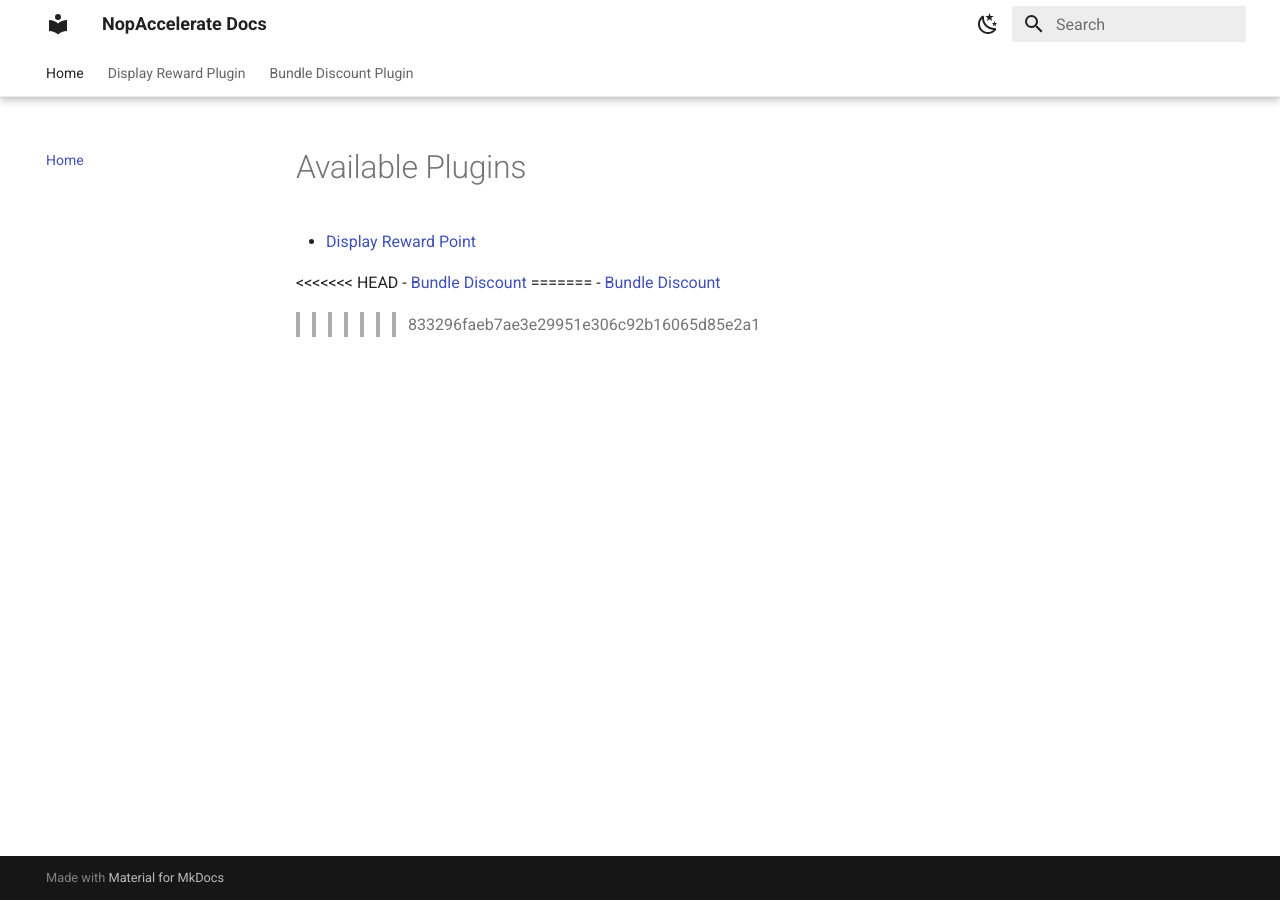
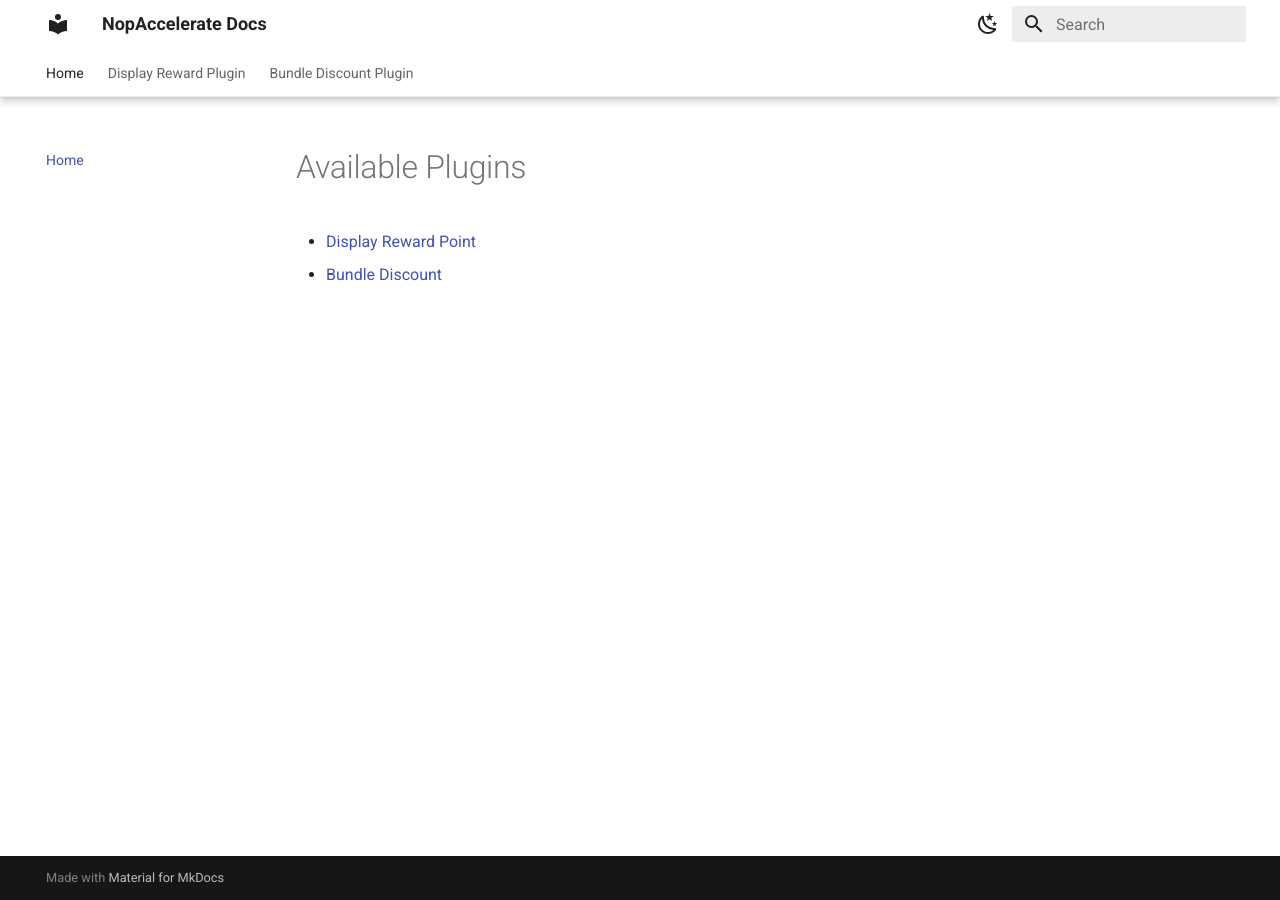
Before and after one commit to nopaccelerate-official/nop-extension-docs, an MkDocs documentation site: the page built from docs/index.md, in a window 1280 px wide. Built offline with MkDocs 1.6.1 and Material for MkDocs 9.7.7, drawn with Linux system fonts in a browser that asks for light colours.

Commit message:
Update index.md Resolved conflicts

```diff
--- a/docs/index.md
+++ b/docs/index.md
@@ -1,9 +1,4 @@
 # Available Plugins
 
 - [Display Reward Point](displayReward/)
-
-<<<<<<< HEAD
 - [Bundle Discount ](bundleDiscount/)
-=======
-- [Bundle Discount ](Introduction/)
->>>>>>> 833296faeb7ae3e29951e306c92b16065d85e2a1
```
